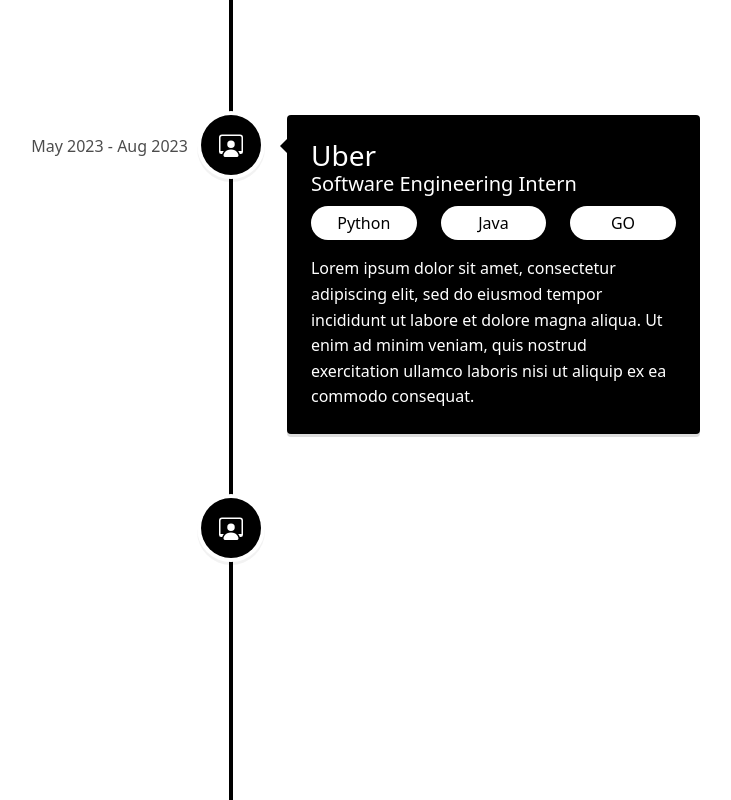
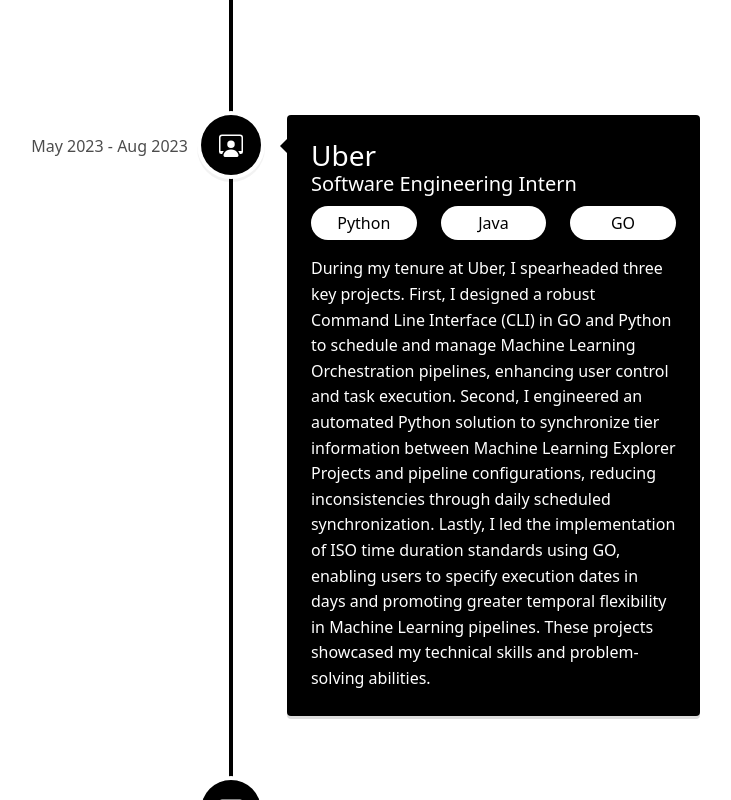
Before and after one commit to mulengangulale/My-Personal-Portfolio, a React (Create React App) app: page / in a window 1280 px wide. Shown: the part 2000-2800 px from the top of the page, without its empty margins (516-1247 px from the left). Built offline with nearby package versions, Linux system fonts and the light colour scheme.

Commit message:
Done editing the work experience section

```diff
--- a/src/components/WorkExperience/WorkExperience.js
+++ b/src/components/WorkExperience/WorkExperience.js
@@ -17,7 +17,7 @@
     {
       companyname: "EcoCAR Competion",
       position: "Software Engineering Intern",
-      des: "Lorem ipsum dolor sit amet, consectetur adipiscing elit, sed do eiusmod tempor incididunt ut labore et dolore magna aliqua. Ut enim ad minim veniam, quis nostrud exercitation ullamco laboris nisi ut aliquip ex ea commodo consequat.",
+      des: "The EcoCAR EV Challenge is a four-year collegiate automotive engineering competition, providing an unparalleled, hands-on educational experience that transforms the traditional classroom environment into a hub of automotive innovation",
       period: "Aug 2023 - Present",
       techskills: [
         {
@@ -34,7 +34,7 @@
     {
       companyname: "Uber",
       position: "Software Engineering Intern",
-      des: "Lorem ipsum dolor sit amet, consectetur adipiscing elit, sed do eiusmod tempor incididunt ut labore et dolore magna aliqua. Ut enim ad minim veniam, quis nostrud exercitation ullamco laboris nisi ut aliquip ex ea commodo consequat.",
+      des: "During my tenure at Uber, I spearheaded three key projects. First, I designed a robust Command Line Interface (CLI) in GO and Python to schedule and manage Machine Learning Orchestration pipelines, enhancing user control and task execution. Second, I engineered an automated Python solution to synchronize tier information between Machine Learning Explorer Projects and pipeline configurations, reducing inconsistencies through daily scheduled synchronization. Lastly, I led the implementation of ISO time duration standards using GO, enabling users to specify execution dates in days and promoting greater temporal flexibility in Machine Learning pipelines. These projects showcased my technical skills and problem-solving abilities.",
       period: "May 2023 - Aug 2023",
       techskills: [
         {
@@ -51,7 +51,7 @@
     {
       companyname: "ServiceNow",
       position: "Quality Engineering Intern",
-      des: "Lorem ipsum dolor sit amet, consectetur adipiscing elit, sed do eiusmod tempor incididunt ut labore et dolore magna aliqua. Ut enim ad minim veniam, quis nostrud exercitation ullamco laboris nisi ut aliquip ex ea commodo consequat.",
+      des: "During my tenure at ServiceNow, I achieved significant advancements in database automation. I developed Python scripts, elevating automation efficiency by 12% and replacing manual data entry in Excel spreadsheets. Collaborating with peers, I engineered a groundbreaking comparison tool using UI Builder, Node.JS, and React, shifting test execution monitoring from manual Excel sheets to automation, yielding a 17% efficiency increase. I introduced automated testing frameworks, resulting in a 20% improvement in code product efficiency. Additionally, I played a pivotal role in end-to-end product development, spanning testing, deployment, and comprehensive reporting on performance, quality, security, and stability, collaborating with the software development team.",
       period: "May 2022 - Aug 2022",
       techskills: [
         {
@@ -68,7 +68,7 @@
     {
       companyname: "Apple",
       position: "Apple Project Researcher",
-      des: "Lorem ipsum dolor sit amet, consectetur adipiscing elit, sed do eiusmod tempor incididunt ut labore et dolore magna aliqua. Ut enim ad minim veniam, quis nostrud exercitation ullamco laboris nisi ut aliquip ex ea commodo consequat.",
+      des: "During my involvement in the Apple Coding Project, I played a key role in several aspects. I was responsible for the development and creation of the project's web-based educational platform. Additionally, I provided guidance and instruction to middle school students, teaching them how to code and build apps using Swift Playground Apps. I also contributed to the completion of instructional designs for the Apple Coding Project and actively promoted its educational objectives. Furthermore, I collaborated with students, faculty, and staff from other institutions involved in the project to aid in the development of research products, including manuscripts, articles, and reports.",
       period: "Nov 2022 - May 2023",
       techskills: [
         {
```
